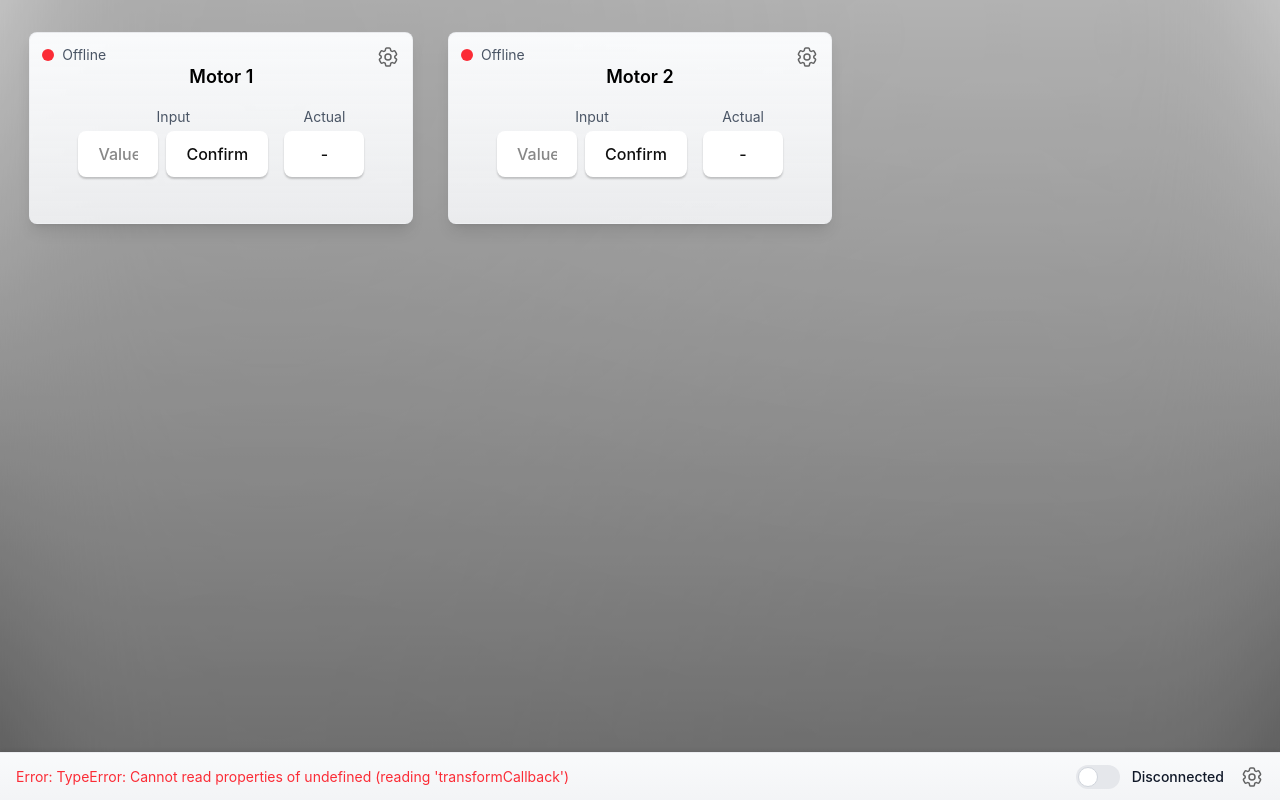
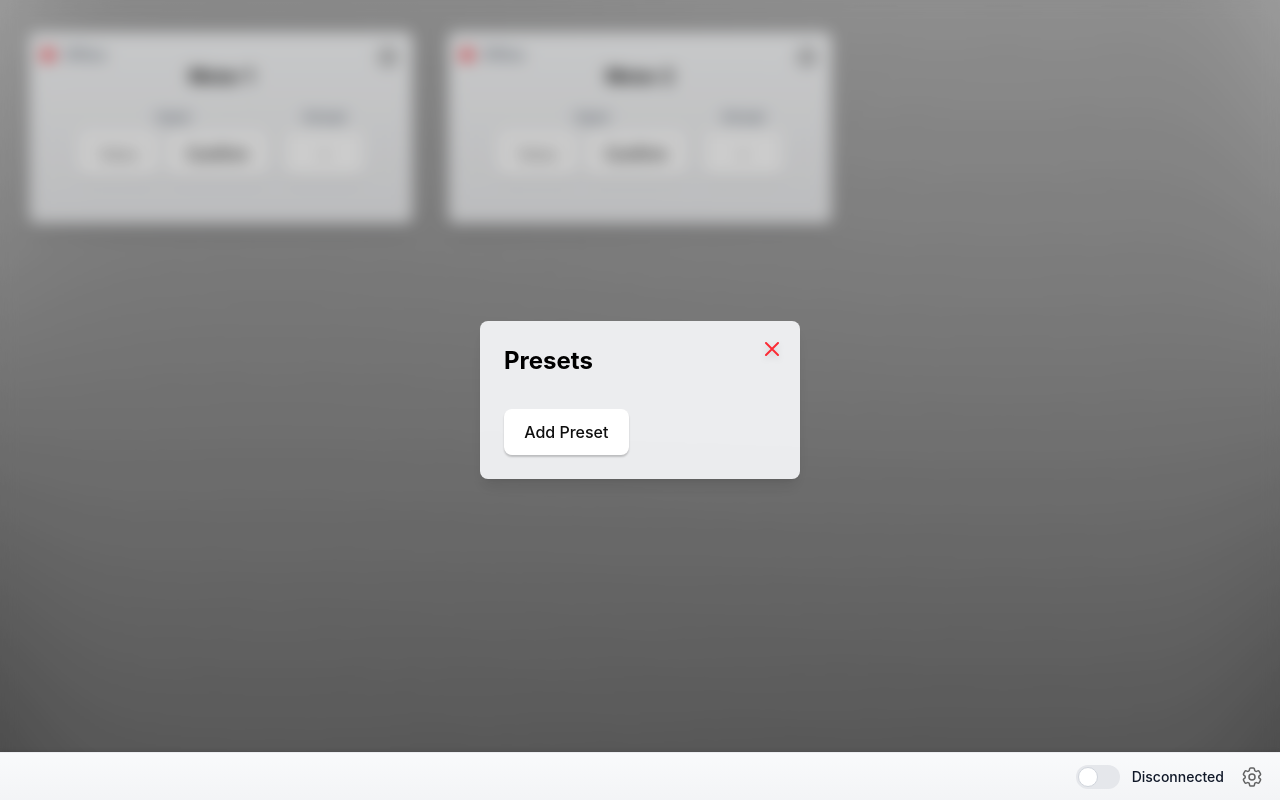
Before and after one commit to Lmx154/clinostat, a React (Vite) app: page / in a window 1280 px wide. Both pictures are taken after a click on the icon 388 px from the left and 57 px from the top of the page. Built offline with nearby package versions, Linux system fonts and the light colour scheme.

Commit message:
made preset menu available once again

```diff
--- a/src/components/NavBar.jsx
+++ b/src/components/NavBar.jsx
@@ -1,14 +1,26 @@
-import React from 'react';
+import React, { useEffect, useState } from 'react';
 
 export const NavBar = ({ error, isStreaming, onConnectionToggle, onOpenSettings }) => {
+    const [displayError, setDisplayError] = useState(error);
+
+    useEffect(() => {
+        if (error) {
+            setDisplayError(error);
+            const timer = setTimeout(() => {
+                setDisplayError(null);
+            }, 3000);
+            return () => clearTimeout(timer);
+        }
+    }, [error]);
+
     return (
         <div className="fixed bottom-0 left-0 right-0 h-12 bg-gradient-to-t from-gray-100 to-gray-50 shadow-[0_-2px_4px_-1px_rgba(0,0,0,0.1)] border-t border-gray-200/50 z-50">
             <div className="h-full px-4 flex items-center justify-between">
                 {/* Error Messages */}
                 <div className="flex-1 truncate">
-                    {error && (
+                    {displayError && (
                         <div className="text-red-500 text-sm truncate">
-                            Error: {error.toString()}
+                            Error: {displayError.toString()}
                         </div>
                     )}
                 </div>
--- a/src/components/Settings.jsx
+++ b/src/components/Settings.jsx
@@ -54,7 +54,7 @@ const Settings = ({ isOpen, onClose, onApplyPreset }) => {
                 if (e.target === e.currentTarget) handleClose();
             }}
         >
-            <div className="bg-gray-100/95 rounded-lg p-6 w-96 relative shadow-lg"
+            <div className="bg-gray-100/95 rounded-lg p-6 w-80 max-h-[80vh] relative shadow-lg"
                 onClick={e => e.stopPropagation()}
             >
                 <svg
@@ -75,7 +75,7 @@ const Settings = ({ isOpen, onClose, onApplyPreset }) => {
 
                 <h2 className="text-2xl font-bold mb-4">Presets</h2>
 
-                <div className="space-y-4">
+                <div className="space-y-4 max-h-[50vh] overflow-y-auto">
                     {presets.map((rpm, index) => (
                         <div
                             key={`${rpm}-${index}`}  // Better key for React
@@ -112,7 +112,7 @@ const Settings = ({ isOpen, onClose, onApplyPreset }) => {
                             }
                         }}
                     >
-                        <div className="bg-gray-100/95 rounded-lg p-6 w-96 relative shadow-lg"
+                        <div className="bg-gray-100/95 rounded-lg p-6 w-80 max-h-[80vh] relative shadow-lg"
                             onClick={e => e.stopPropagation()}
                         >
                             <h2 className="text-2xl font-bold mb-4">Add Preset</h2>
@@ -154,7 +154,7 @@ const SystemSettings = ({ isOpen, onClose }) => {
             }}
         >
             <div
-                className="bg-gray-100/95 rounded-lg p-6 w-96 relative shadow-lg"
+                className="bg-gray-100/95 rounded-lg p-6 w-80 max-h-[80vh] relative shadow-lg"
                 onClick={e => e.stopPropagation()}
             >
                 <svg
@@ -175,7 +175,7 @@ const SystemSettings = ({ isOpen, onClose }) => {
 
                 <h2 className="text-2xl font-bold mb-4">System Settings</h2>
 
-                <div className="space-y-4">
+                <div className="space-y-4 max-h-[50vh] overflow-y-auto">
                     <div className="setting-item">
                         <h3 className="text-lg font-semibold">System Setting 1</h3>
                         <input type="text" className="w-full p-2 border rounded" />
--- a/src/components/UI.jsx
+++ b/src/components/UI.jsx
@@ -1,7 +1,9 @@
-import React from 'react';
+import React, { useState } from 'react';
 import Settings from './Settings';
 
 const MotorBox = ({ motorId, title = "Motor", isConnected = false, sensorValue = null, rpm, onRpmChange, onConfirm, onApplyPreset }) => {
+    const [isSettingsOpen, setIsSettingsOpen] = useState(false);
+
     return (
         <div className="motor-box rounded-lg p-4 w-auto min-w-[20rem] h-48 flex flex-col items-center justify-center space-y-4 bg-gradient-to-b from-gray-50 to-gray-100/90 shadow-lg relative border border-gray-200/50">
             {/* Status Indicator - Now in top left */}
@@ -44,7 +46,7 @@ const MotorBox = ({ motorId, title = "Motor", isConnected = false, sensorValue =
             </div>
             {/* Settings Cog - Now in top right */}
             <svg
-                onClick={() => {/* handle settings open if needed */}}
+                onClick={() => setIsSettingsOpen(true)}
                 xmlns="http://www.w3.org/2000/svg"
                 fill="none"
                 viewBox="0 0 24 24"
@@ -57,8 +59,8 @@ const MotorBox = ({ motorId, title = "Motor", isConnected = false, sensorValue =
             </svg>
 
             <Settings
-                isOpen={false}
-                onClose={() => {/* ...existing code... */}}
+                isOpen={isSettingsOpen}
+                onClose={() => setIsSettingsOpen(false)}
                 onApplyPreset={onApplyPreset}
             />
         </div>
```
Also changed, not shown: presets.txt.
